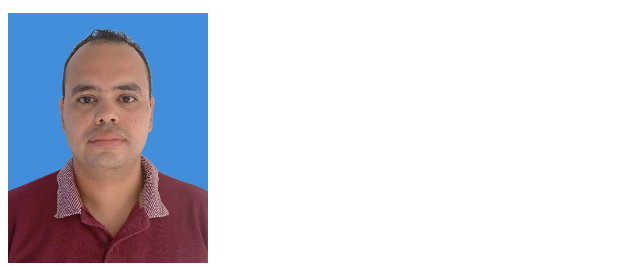
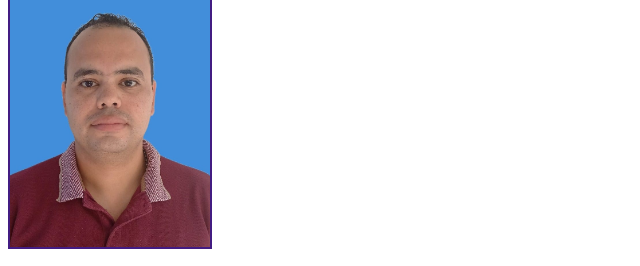
Before and after one commit to alcides1819/Lab8, a plain HTML site: page index.html in a window 1280 px wide. Shown: the part 101-367 px from the top of the page, without its empty margins (0-640 px from the left). Drawn offline with Linux system fonts and the light colour scheme.

Commit message:
modificar index

```diff
--- a/index.html
+++ b/index.html
@@ -2,7 +2,7 @@
 <html>
     <head>
         <title>Estilos</title>
-        <link href="estilos.css">
+        <link rel="stylesheet" href="estilos.css">
     </head>
     <body>
         <h1 >Titulo en línea</h1>
```
